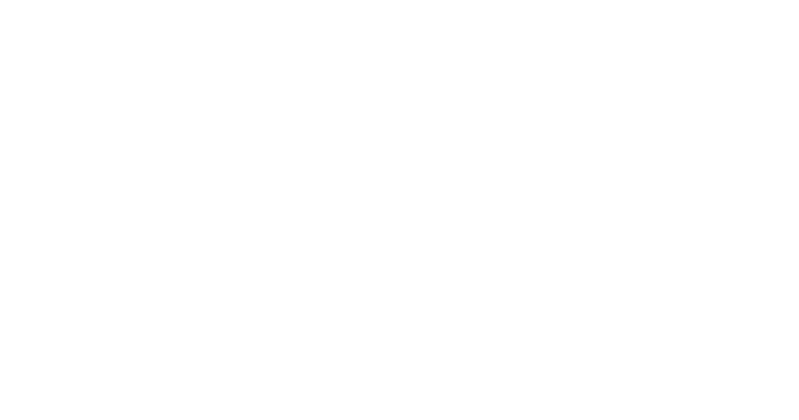
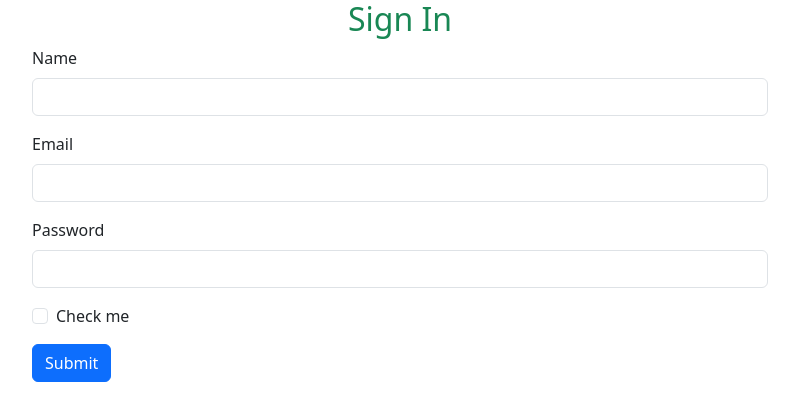
Before and after one commit to nazmulcode/second-exam---Ostad, a plain HTML site: page index.html in a window 1280 px wide. Shown: the whole page, without its empty margins (50-849 px from the left). Drawn offline with Linux system fonts and the light colour scheme.

Commit message:
Update index.html
Form control

```diff
--- a/index.html
+++ b/index.html
@@ -10,7 +10,38 @@
 </head>
 
 <body>
+  <div class="container">
+    <div class="row">
+      <div class="col-8">
+        <form>
+          <h2 class="text-success text-center">Sign In</h2>
+          <div class="mb-3">
+            <label class="form-label" for="name">Name</label>
+            <input class="form-control" type="text" name="" id="name">
+          </div>
 
+          <div class="mb-3">
+            <label class="form-label" for="email">Email</label>
+            <input class="form-control" type="email" name="" id="email">
+          </div>
+
+          <div class="mb-3">
+            <label class="form-label" for="pass">Password</label>
+            <input class="form-control" type="password" name="" id="pass">
+          </div>
+
+          <div class="form-check mb-3">
+            <input class="form-check-input" type="checkbox" name="" id="check">
+            <label class="form-check-label" for="check">Check me</label>
+          </div>
+
+          <button class="btn btn-primary">Submit</button>
+
+        </form>
+
+      </div>
+    </div>
+  </div>
 </body>
 
 </html>
```
